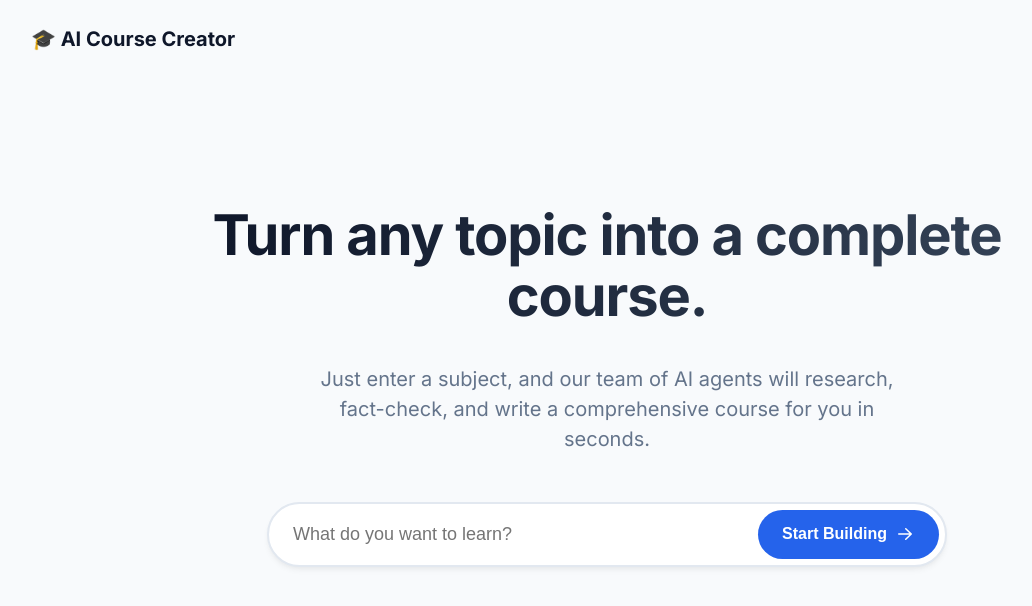
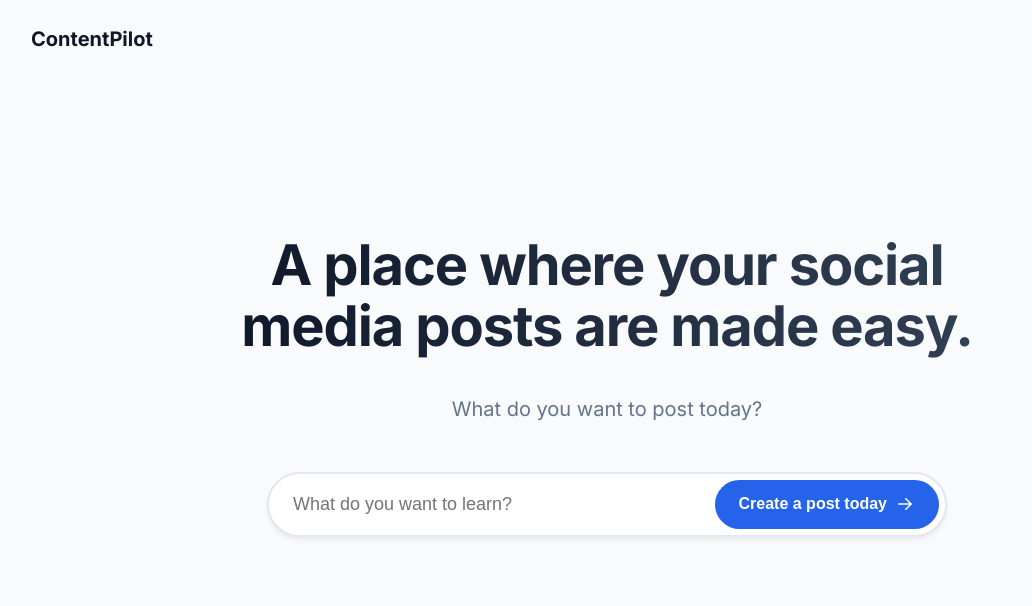
Before and after one commit to uxmeenu-code/ai-content-assistant, a plain HTML site: page app/frontend/index.html in a window 1280 px wide. Shown: the whole page, without its empty margins (33-1065 px from the left). Drawn offline with Linux system fonts and the light colour scheme.

Commit message:
UI Content

```diff
--- a/app/frontend/index.html
+++ b/app/frontend/index.html
@@ -3,7 +3,7 @@
 <head>
     <meta charset="UTF-8">
     <meta name="viewport" content="width=device-width, initial-scale=1.0">
-    <title>AI Course Creator - Build a Course in Minutes</title>
+    <title>A place where your social media posts are made easy.</title>
     <link rel="preconnect" href="https://fonts.googleapis.com">
     <link rel="preconnect" href="https://fonts.gstatic.com" crossorigin>
     <link href="https://fonts.googleapis.com/css2?family=Inter:wght@400;500;700&display=swap" rel="stylesheet">
@@ -12,16 +12,16 @@
 <body class="landing-page">
     <div class="container">
         <header>
-            <div class="logo">🎓 AI Course Creator</div>
+            <div class="logo">ContentPilot</div>
         </header>
         <main class="hero-section">
-            <h1>Turn any topic into a complete course.</h1>
-            <p class="subtitle">Just enter a subject, and our team of AI agents will research, fact-check, and write a comprehensive course for you in seconds.</p>
+            <h1>A place where your social media posts are made easy.</h1>
+            <p class="subtitle">What do you want to post today?</p>
 
             <form id="create-form" class="hero-form">
                 <input type="text" id="topic-input" placeholder="What do you want to learn?" autocomplete="off" required>
                 <button type="submit" id="create-button">
-                    <span>Start Building</span>
+                    <span>Create a post today</span>
                     <svg xmlns="http://www.w3.org/2000/svg" viewBox="0 0 20 20" fill="currentColor" class="w-5 h-5">
                         <path fill-rule="evenodd" d="M3 10a.75.75 0 01.75-.75h10.638L10.23 5.29a.75.75 0 111.04-1.08l5.5 5.25a.75.75 0 010 1.08l-5.5 5.25a.75.75 0 11-1.04-1.08l4.158-3.96H3.75A.75.75 0 013 10z" clip-rule="evenodd" />
                     </svg>
```
